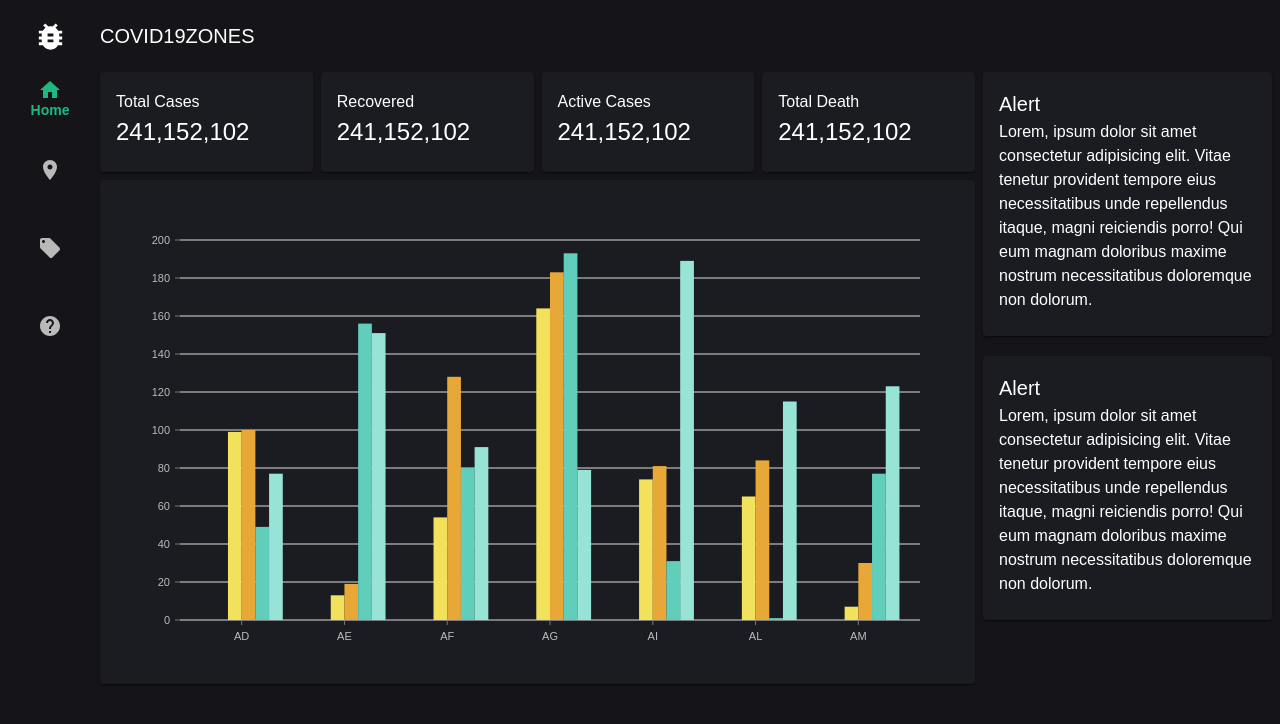
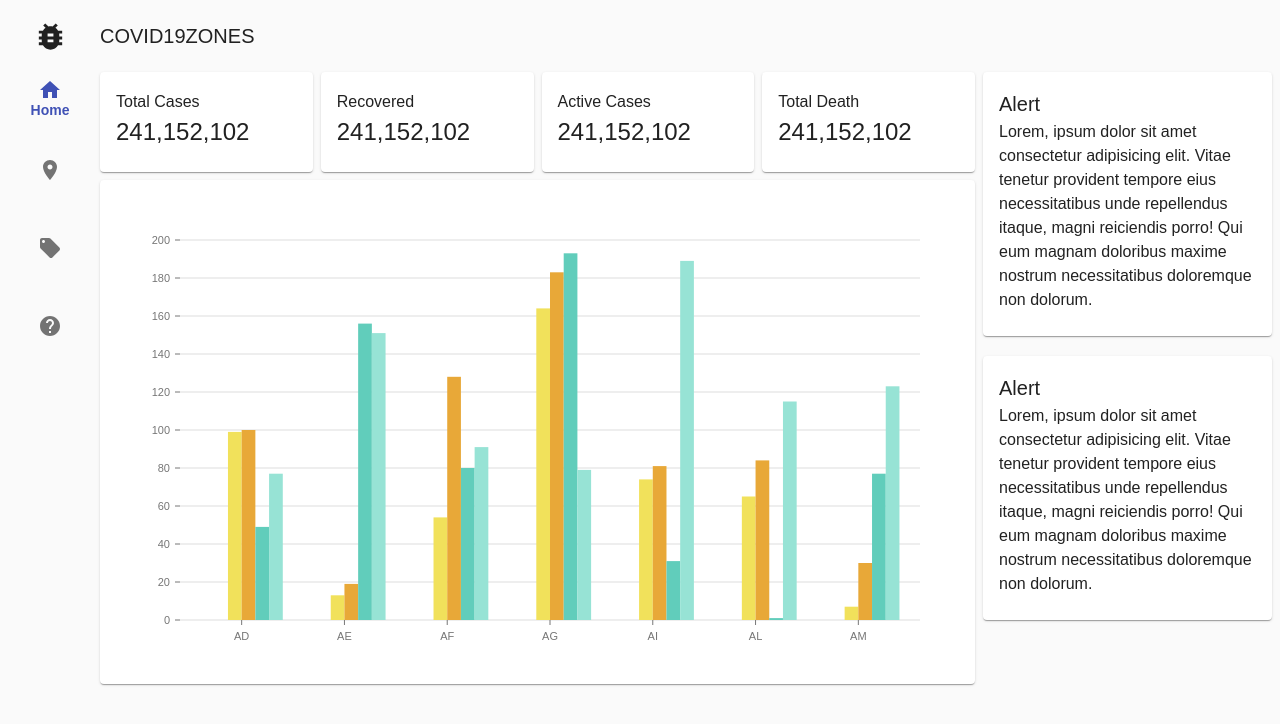
Before and after one commit to anshul/covid-19-zones, a React app: page / in a window 1280 px wide. Shown: the top 724 px of the page. Built offline with nearby package versions, Linux system fonts and the light colour scheme; the HTML template or start-up script is replaced by a standard one.

Commit message:
improvement(rails): create first graph

```diff
--- a/package.json
+++ b/package.json
@@ -19,6 +19,7 @@
     "@nivo/bar": "^0.61.1",
     "@nivo/core": "^0.61.0",
     "@nivo/generators": "^0.61.0",
+    "@nivo/line": "^0.61.1",
     "@rails/actioncable": "^6.0.0",
     "@rails/activestorage": "^6.0.0",
     "@rails/ujs": "^6.0.0",
@@ -39,6 +40,7 @@
     "react-dom": "16.13.1",
     "react-flag-kit": "^0.3.1",
     "react-router-dom": "^5.1.2",
+    "swr": "^0.2.0",
     "ts-loader": "^6.2.2",
     "typescript": "3.8.3"
   },
--- a/src/App.tsx
+++ b/src/App.tsx
@@ -5,14 +5,21 @@ import { baseTheme } from './theme'
 import Routes from './Container/Routes'
 import { Router } from 'react-router-dom'
 import { history } from './history'
+import { SWRConfig } from 'swr'
 
 const App = () => {
   return (
-    <ThemeProvider theme={baseTheme}>
-      <Router history={history}>
-        <Routes />
-      </Router>
-    </ThemeProvider>
+    <SWRConfig
+      value={{
+        fetcher: (url, ...args) => fetch(url, ...args).then(res => res.json())
+      }}
+    >
+      <ThemeProvider theme={baseTheme}>
+        <Router history={history}>
+          <Routes />
+        </Router>
+      </ThemeProvider>
+    </SWRConfig>
   )
 }
 
--- a/src/Container/Routes.tsx
+++ b/src/Container/Routes.tsx
@@ -2,11 +2,13 @@ import React from 'react'
 
 import { Route, Switch } from 'react-router-dom'
 import Container from './Container'
+import ZonePage from '../components/ZonePage'
 
 const Routes: React.FC = () => {
   return (
     <Switch>
       <Route exact path='/' component={Container} />
+      <Route path='/zone/:slug' component={ZonePage} />
     </Switch>
   )
 }
--- /dev/null
+++ b/src/components/ZonePage/ZonePageRoot.tsx
@@ -0,0 +1,54 @@
+import React from "react";
+import { ResponsiveLine } from '@nivo/line'
+import { Paper, makeStyles, createStyles, Theme } from "@material-ui/core";
+import useSWR from 'swr'
+
+interface Props {
+
+}
+
+const useStyles = makeStyles((theme: Theme) =>
+  createStyles({
+    lineChartContainer: {
+      height: '500px'
+    }
+  })
+)
+
+const ZonePageRoot: React.FC<Props> = ({}) => {
+  const classes = useStyles()
+  const { data, error } = useSWR('/api/zone/in')
+
+  return (
+    <>
+      <Paper className={classes.lineChartContainer}>
+        <ResponsiveLine
+            data={[{id: "Confirmed Cases", data: data?.perDayCounts ?? []}]}
+            margin={{ top: 50, right: 110, bottom: 50, left: 60 }}
+            xScale={{ type: 'point' }}
+            yScale={{ type: 'linear', min: 'auto', max: 'auto', reverse: false }}
+            axisTop={null}
+            axisLeft={null}
+            axisBottom={{
+                orient: 'bottom',
+                tickSize: 5,
+                tickPadding: 5,
+                tickRotation: 0,
+            }}
+            axisRight={{
+                orient: 'right',
+                tickSize: 5,
+                tickPadding: 5,
+                tickRotation: 0,
+            }}
+            colors={{ scheme: 'nivo' }}
+            pointSize={10}
+            pointBorderColor={{ from: 'serieColor' }}
+            useMesh={true}
+        />
+      </Paper>
+    </>
+  )
+}
+
+export default ZonePageRoot
--- /dev/null
+++ b/src/components/ZonePage/index.tsx
@@ -0,0 +1,11 @@
+import React from "react";
+import { RouteComponentProps } from "react-router";
+import ZonePageRoot from "./ZonePageRoot";
+
+const ZonePage: React.FC<RouteComponentProps<{ slug: string }>> = ({location, match}) => {
+  return (
+    <ZonePageRoot />
+  )
+}
+
+export default ZonePage
--- a/src/theme.ts
+++ b/src/theme.ts
@@ -2,24 +2,24 @@ import { createMuiTheme } from '@material-ui/core'
 
 export const baseTheme = createMuiTheme(
   {
-    palette: {
-      type: 'dark',
-      primary: {
-        main: '#1eb980',
-      },
-      secondary: {
-        main: '#3ecf8e',
-      },
-      common: {
-        white: '#f6f9fc',
-        black: '#6b7c93',
-      },
-      background: {
-        paper: '#1b1c21',
-        default: '#141419',
-      },
-      divider: '#27292e',
-    },
+    // palette: {
+    //   type: 'dark',
+    //   primary: {
+    //     main: '#1eb980',
+    //   },
+    //   secondary: {
+    //     main: '#3ecf8e',
+    //   },
+    //   common: {
+    //     white: '#f6f9fc',
+    //     black: '#6b7c93',
+    //   },
+    //   background: {
+    //     paper: '#1b1c21',
+    //     default: '#141419',
+    //   },
+    //   divider: '#27292e',
+    // },
 
     typography: {
       fontFamily: `Roboto Mono, sans-serif`,
```
Also changed, not shown: 2 other files (tests, documents, lock files or other folders).
